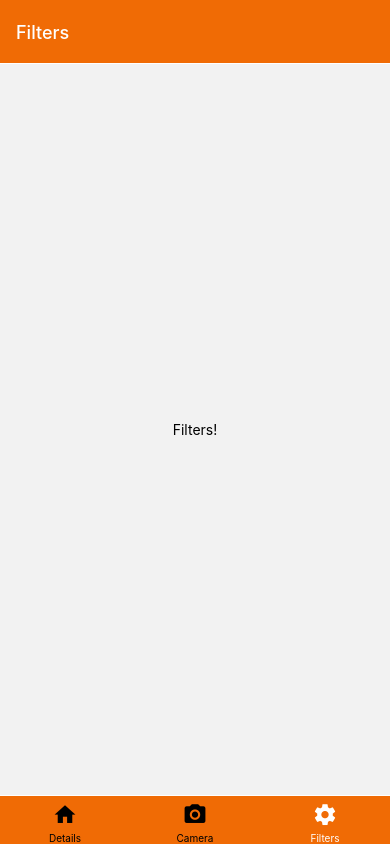
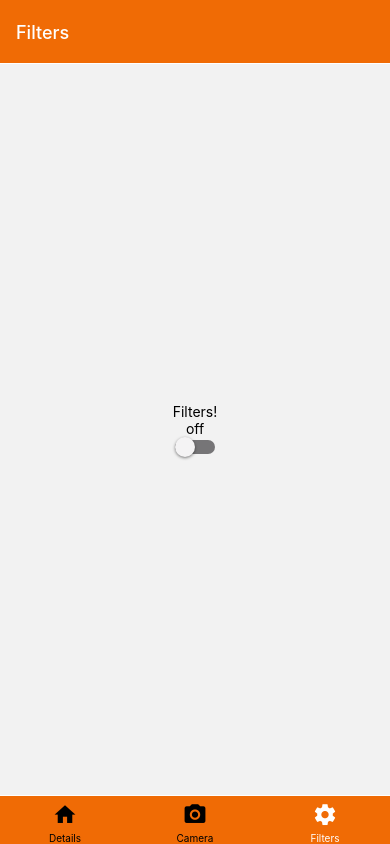
Before and after one commit to ThatGuyThimo/TLE-1-Etiketten, a React Native app in the folder labelvision/: screen /Filters in a window 390 px wide. Built offline with nearby package versions, Linux system fonts and the light colour scheme.

Commit message:
working switch button

```diff
--- a/labelvision/pages/Filters.js
+++ b/labelvision/pages/Filters.js
@@ -1,9 +1,30 @@
-import { Text, View } from 'react-native';
+import React, {useState} from 'react';
+import { Text, View, Switch } from 'react-native';
 
 function Filters() {
+  const [isEnabled, setIsEnabled] = useState(false);
+  const toggleSwitch = () => {
+    setIsEnabled(previousState => !previousState)
+
+  };
+  let text = "off"
+  function switchEnabled() {
+    if (isEnabled) {
+      text =  'on!'
+    }
+  }
+
     return (
       <View style={{ flex: 1, justifyContent: 'center', alignItems: 'center' }}>
         <Text>Filters!</Text>
+        <Text>{text}</Text>
+        <Switch
+        trackColor={{false: '#767577', true: '#81b0ff'}}
+        thumbColor={isEnabled ? '#f5dd4b' : '#f4f3f4'}
+        ios_backgroundColor="#3e3e3e"
+        onValueChange={toggleSwitch}
+        value={isEnabled}
+      />
       </View>
     );
   }
```
